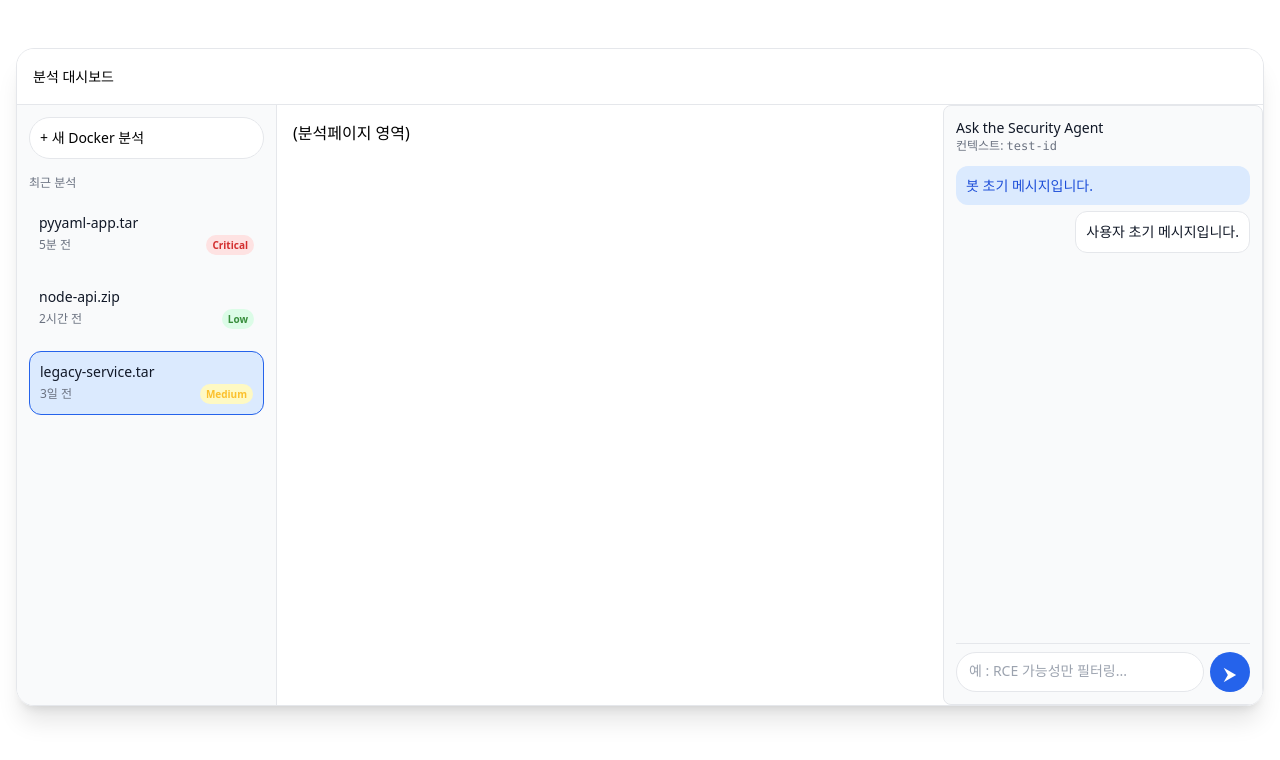
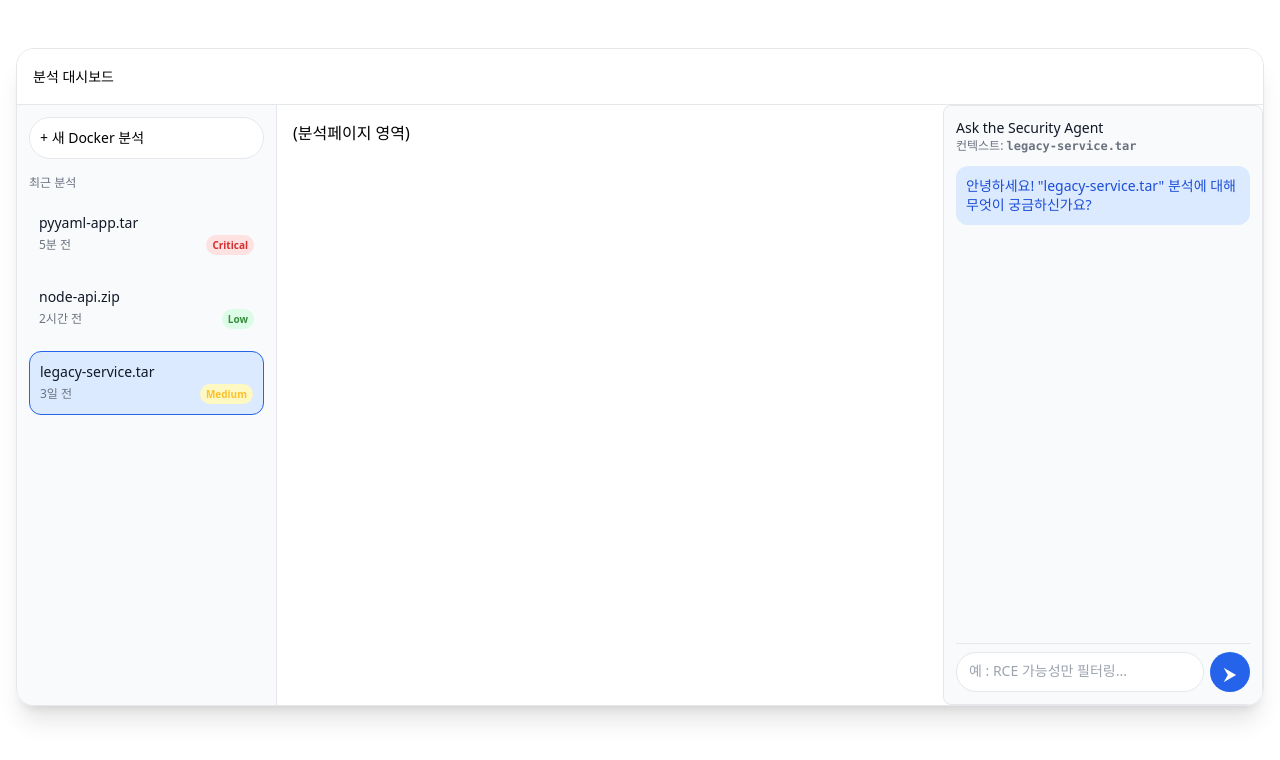
Before and after one commit to s3zer0/system-security, a React app in the folder Frontend/: page /analysis/legacy-service.tar in a window 1280 px wide. Shown: the top 760 px of the page. Built offline with nearby package versions, Linux system fonts and the light colour scheme; the HTML template or start-up script is replaced by a standard one.

Commit message:
Chat과 sidebar연동(api 미적용)

```diff
--- a/Frontend/src/components/ChatPanel.jsx
+++ b/Frontend/src/components/ChatPanel.jsx
@@ -1,31 +1,62 @@
-import React, { useState } from 'react'
+import React, { useState, useEffect } from 'react';
+import { useParams } from 'react-router-dom';
 
 export default function ChatPanel(){
-    const [messages, setMessages] = useState([
-        { from: 'agent', text: '봇 초기 메시지입니다.' },
-        { from: 'user', text: '사용자 초기 메시지입니다.' },
-    ]);
+
+    const { jobId } = useParams();
+
+    const [messages, setMessages] = useState([]);
     const [input, setInput] = useState('');
 
-    const handleSendChat = () => {
+    const [isLoadingHistory, setIsLoadingHistroy] = useState(false);
+
+    useEffect(() => {
+        if (!jobId) {
+            setMessages([]);
+            return;
+        }
+
+        setIsLoadingHistroy(true);
+        setTimeout(() => {
+            setMessages([
+                { from: 'agent', text: `안녕하세요! "${jobId}" 분석에 대해 무엇이 궁금하신가요?`}
+            ]);
+            setIsLoadingHistroy(false);
+        }, 300);
+    }, [jobId]);
+
+    const handleSendChat = async () => {
         if(!input.trim()) return;
-        setMessages([
-            ...messages,
-            { from: 'user', text: input },
-            { from: 'agent', text: '데모 응답입니다.' },
+        const userInput = input;
+        setInput('');
+
+        setMessages((prev) => [
+            ...prev,
+            { from: 'user', text: userInput }
         ]);
-        setInput('');
+
+        const mockResponse = `"${jobId}"에 대해 "${userInput}"라고 질문하셨네요. (데모 응답)`;
+        setMessages((prev) => [
+            ...prev,
+            { from: 'agent', text: mockResponse }
+        ]);
     };
 
     return(
         <aside className='border border-border rounded-lg p-3 flex flex-col bg-gray-50 h-[600px] w-[320px]'>
             <div className='text-sm font-medium text-text-main'>Ask the Security Agent</div>
-            <div className='text-xs text-text-muted mb-1'>
-                컨텍스트: <code>test-id</code>
+            <div className='text-xs text-text-muted mb-1 truncate'>
+                컨텍스트: <code className='font-semibold'>{ jobId || "분석 선택 안됨" }</code>
             </div>
 
             <div className='flex-1 overflow-y-auto flex flex-col gap-1.5 text-sm py-2'>
-                {messages.map((msg, index) => (
+                {isLoadingHistory ? (
+                    <div className='text-center text-xs text-text-muted p-4'>
+                        `{jobId}` 채팅 내역 로딩 중...
+                    </div>
+                ) : (
+
+                    messages.map((msg, index) => (
                         <div
                         key={index}
                         className={`p-2.5 rounded-xl max-w-full leading-snug
@@ -36,19 +67,21 @@ export default function ChatPanel(){
                         >
                             {msg.text}
                         </div>
-                ))}
+                    ))
+                )}
             </div>
 
             <div className='border-t border-border pt-2 mt-1 flex gap-1.5 items-center'>
                 <textarea
                     value={input}
                     onChange={(e) => setInput(e.target.value)}
-                    placeholder='예 : RCE 가능성만 필터링...'
+                    placeholder={jobId ? "예 : RCE 가능성만 필터링..." : "분석을 선택하세요"}
                     className='flex-1 resize-none rounded-full border border-border bg-white px-3 py-2 text-sm h-10 outline-none'
                     rows={1}
                 />
                 <button
                     onClick={handleSendChat}
+                    disabled={!jobId || isLoadingHistory}
                     className='p-2.5 rounded-full bg-primary text-white h-10 w-10 flex-shrink-0'
                 >
                     <span className='text-lg leading-none'>⮞</span>
```
Lines whose indentation alone changed are shown as unchanged.
